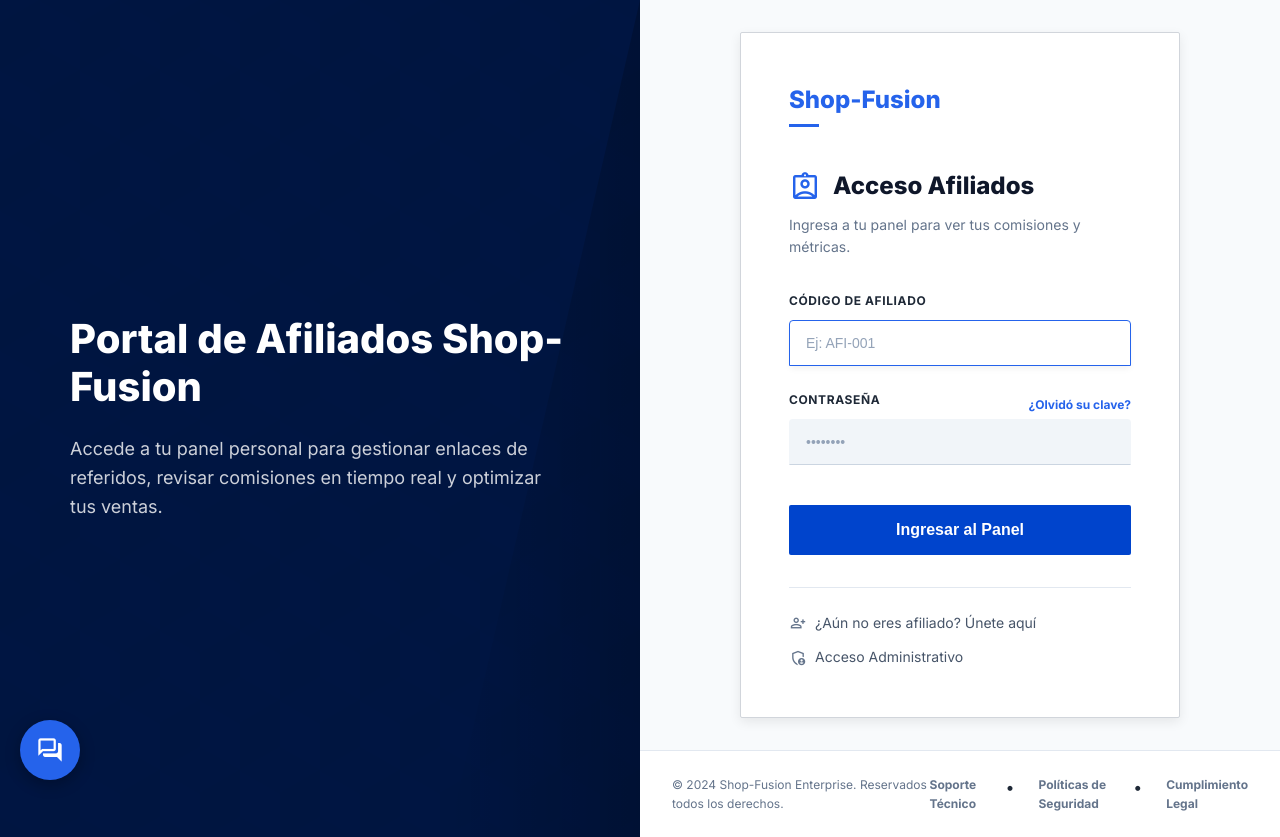
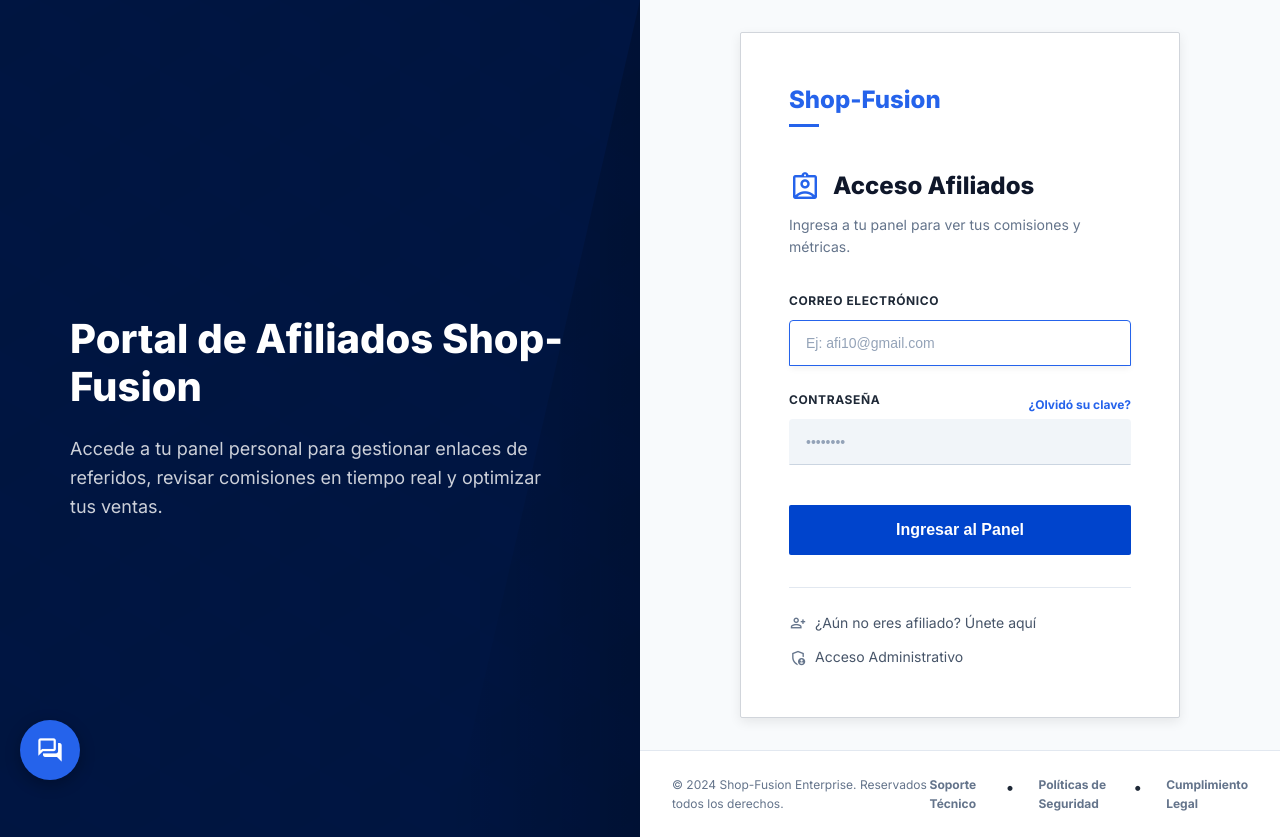
Before and after one commit to gglveliz-byte/Shop--Fusion, a Flask app: page /auth/afiliado/login in a window 1280 px wide. Run offline with Flask 3, Linux system fonts and the light colour scheme; data that the repository does not hold is empty; parts of the project's set-up code (start-up, migrations or seed data) failed here and were passed over; some libraries are stand-ins or nearby versions.

Commit message:
Correccion

```diff
--- a/templates/auth/afiliado_login.html
+++ b/templates/auth/afiliado_login.html
@@ -337,9 +337,9 @@
                     <input type="hidden" name="csrf_token" value="{{ csrf_token() }}">
 
                     <div class="form-group">
-                        <label for="codigo" class="form-label">Código de Afiliado</label>
+                        <label for="email" class="form-label">Correo Electrónico</label>
                         <div class="input-wrapper">
-                            <input type="text" id="codigo" name="codigo" class="form-control" placeholder="Ej: AFI-001" required autofocus>
+                            <input type="text" id="email" name="email" class="form-control" placeholder="Ej: afi10@gmail.com" required autofocus>
                         </div>
                     </div>
 
```
